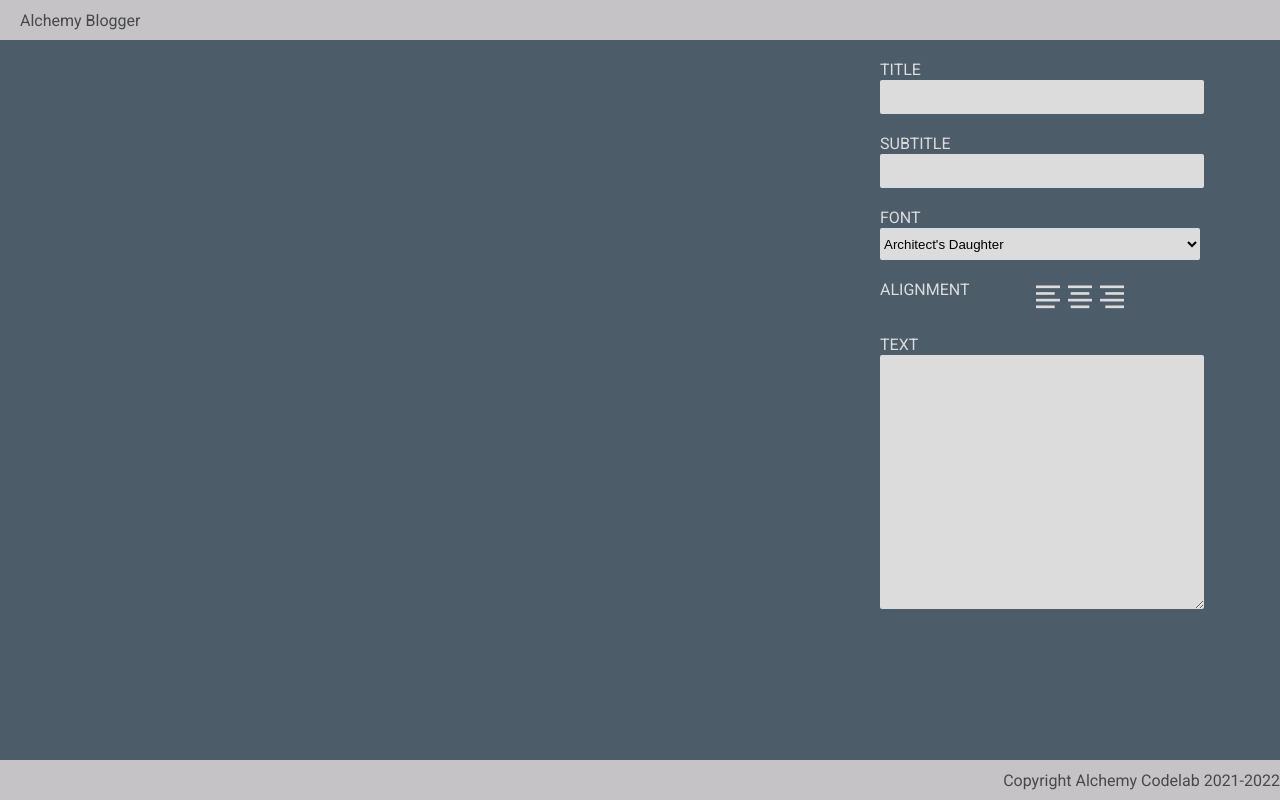
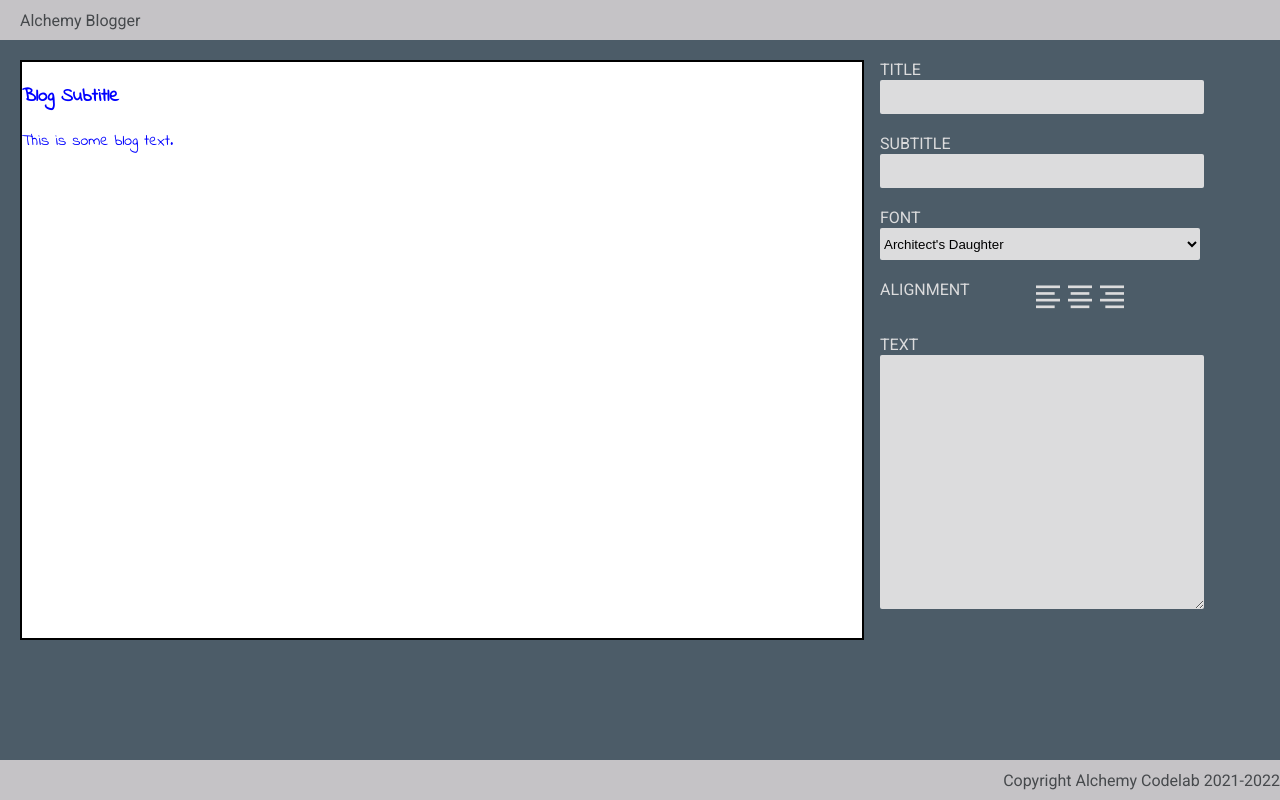
Before and after one commit to ryan-j-parker/react-blog, a React (Create React App) app: page / in a window 1280 px wide. Built offline with nearby package versions, Linux system fonts and the light colour scheme; a web font is replaced by a local one.

Commit message:
add blog title

```diff
--- a/src/App.js
+++ b/src/App.js
@@ -1,3 +1,5 @@
+import React from 'react';
+
 import './App.css';
 
 import Header from './components/layout/Header/Header';
--- a/src/components/Editor/Editor.js
+++ b/src/components/Editor/Editor.js
@@ -1,12 +1,10 @@
-import React from 'react';
-
 import './Editor.css';
 
-export default function Editor() {
+export default function Editor({ title, setTitle }) {
   return (
     <div className="editor">
       <div className="form-control">
-        <input name="title" type="text" />
+        <input name="title" type="text" value={title} onChange={(e) => setTitle(e.target.value)} />
         <label htmlFor="title">Title</label>
       </div>
       <div className="form-control">
--- a/src/components/Home/Home.js
+++ b/src/components/Home/Home.js
@@ -1,4 +1,5 @@
 import React from 'react';
+import { useState } from 'react';
 
 import Preview from '../Preview/Preview';
 import Editor from '../Editor/Editor';
@@ -7,12 +8,12 @@
 
 export default function Home() {
   // add useState calls here for title, subtitle, font, align, and text
+  const [title, setTitle] = useState('');
 
   return (
     <main>
-      {/* pass the state variables as props to the presentational components */}
-      <Preview />
-      <Editor />
+      <Preview title={title} />
+      <Editor title={title} setTitle={setTitle} />
     </main>
   );
 }
--- a/src/components/Preview/Preview.css
+++ b/src/components/Preview/Preview.css
@@ -2,7 +2,8 @@
   grid-area: preview;
   height: 80%;
   width: 100%;
-  background-color: var(--color1);
+  background-color: white;
   margin: 20px;
-  color: var(--color5);
+  color: blue;
+  border: 2px solid black;
 }
--- a/src/components/Preview/Preview.js
+++ b/src/components/Preview/Preview.js
@@ -2,17 +2,18 @@
 
 import './Preview.css';
 
-export default function Preview() {
+export default function Preview({ title }) {
   // implement a Preview screen here
   //  Note - the HTML should have the following structure
   //  the main div should have a class of preview and the font-name prop
   //  and should have style interpolated using the alignment prop
+  return (
+    <div className="preview indie-flower">
+      <h1>{title}</h1>
+      <h3>Blog Subtitle</h3>
+      <p>This is some blog text. </p>
+    </div>
+  );
+}
 
-  // <div class="preview indie-flower" style="text-align: center;">
-  //   <h1> Blog Title</h1>
-  //   <h3> Blog Subtitle</h3>
-  //   <p>This is some blog text. </p>
-  // </div>
-
-  return <></>;
-}
+{/* <div className={`preview ${font}`}></div> */}
```
Also changed, not shown: 1 other file (tests, documents, lock files or other folders).
